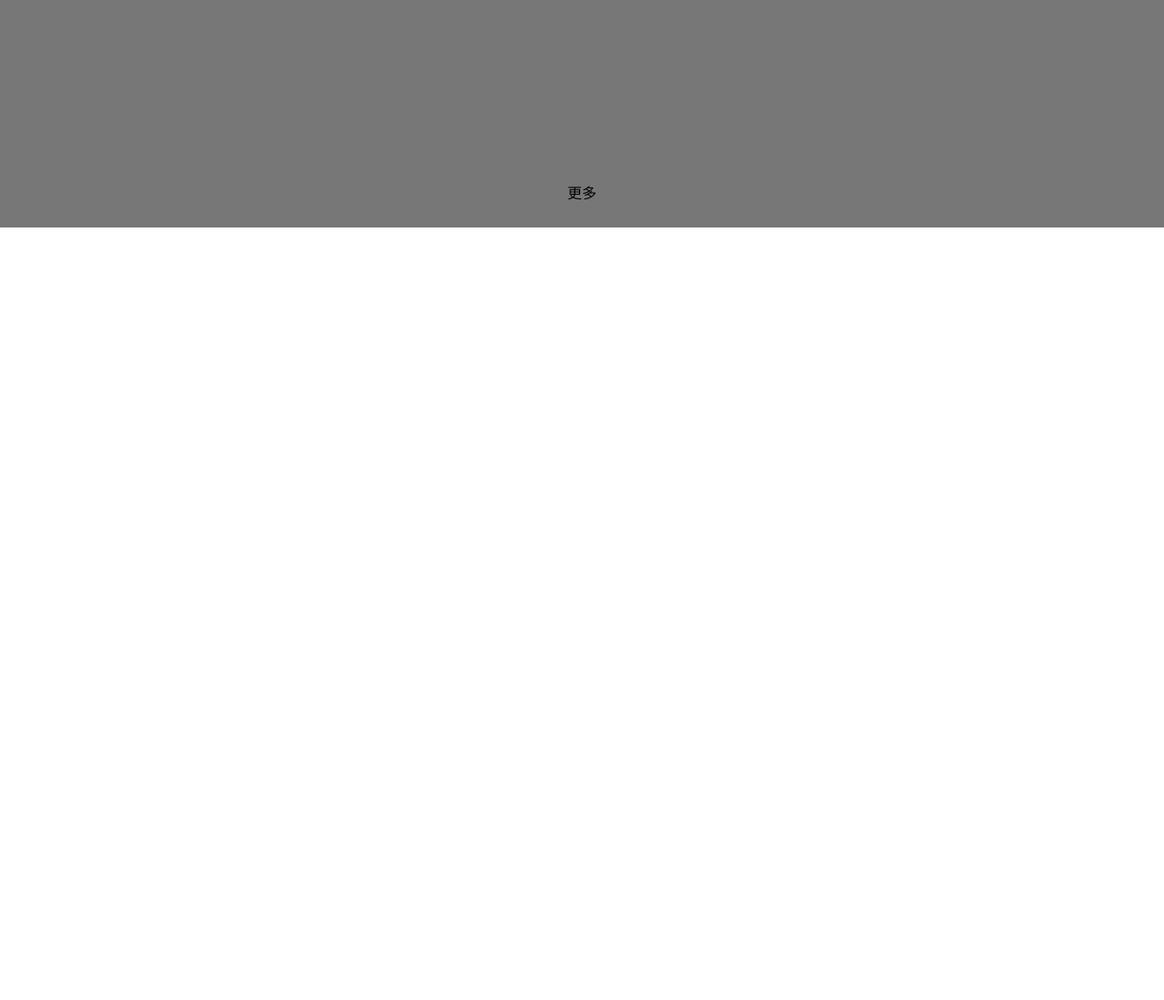
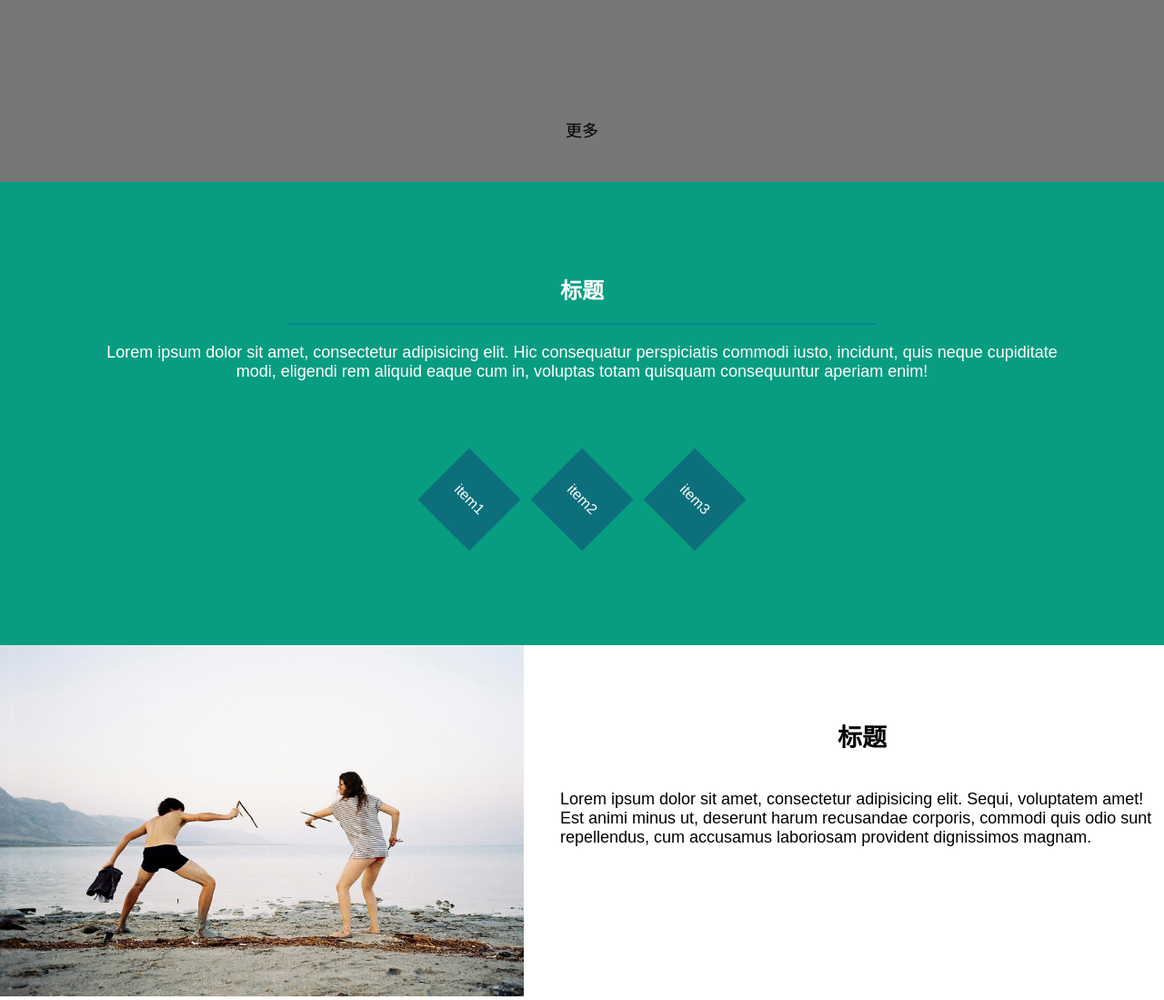
Before and after one commit to HONGzzz/myweb, a plain HTML site: page blog/blog.html in a window 1280 px wide. Shown: the part 500-1599 px from the top of the page at 91% size. Before the commit the page ends 800 px from the top, so only its background shows below. Drawn offline with Linux system fonts and the light colour scheme.

Commit message:
2017.2.25

```diff
--- a/blog/blog.html
+++ b/blog/blog.html
@@ -30,6 +30,33 @@
     </header>
 
     <div id="content">
+        <section class="one">
+            <div class="wrapper">
+                <div>
+                    <h2>标题</h2>
+                    <div class="hr"></div>
+                    <p class="sub-heading">Lorem ipsum dolor sit amet, consectetur adipisicing elit. Hic consequatur perspiciatis commodi iusto, incidunt, quis neque cupiditate modi, eligendi rem aliquid eaque cum in, voluptas totam quisquam consequuntur aperiam enim!</p>
+                </div>
+                <div class="icon-group">
+                    <span class="icon">item1</span>
+                    <span class="icon">item2</span>
+                    <span class="icon">item3</span>
+                </div>
+            </div>
+        </section>
+        <section class="two">
+            <div class="article-preview">
+                <div class="img-section">
+                    <img src="img/pic01.jpg" alt="">
+                </div>
+                <div class="text-section">
+                    <h2>标题</h2>
+                    <p>Lorem ipsum dolor sit amet, consectetur adipisicing elit. Sequi, voluptatem amet! Est animi minus ut, deserunt harum recusandae corporis, commodi quis odio sunt repellendus, cum accusamus laboriosam provident dignissimos magnam.</p>
+                </div>
+            </div>
+        </section>
+        <section class="three"></section>
+        <section class="four"></section>
 
     </div>
 
--- a/blog/css/main.css
+++ b/blog/css/main.css
@@ -1,3 +1,10 @@
+* {
+    margin: 0;
+    padding: 0;
+}
+.sub-heading{
+    font-size:18px;
+}
 nav {
     background: #ccc;
     height: 50px;
@@ -5,13 +12,11 @@ nav {
 
 #banner {
     background: #777;
-    height: 700px;
+    height: 650px;
 }
 
 nav ul {
     list-style: none;
-    padding: 0;
-    margin: 0;
     float: right;
 }
 
@@ -53,7 +58,8 @@ button {
 }
 
 #banner .inner .more {
-    margin-top: 250px;
+    font-size: 18px;
+    margin-top: 180px;
 }
 
 #banner .inner .sub-heading {
@@ -75,3 +81,69 @@ nav .logo {
     text-decoration: none;
     color: white;
 }
+
+.hr {
+    width: 100%;
+    margin: 0 auto;
+    height: 2px;
+    margin: 20px auto;
+}
+
+.icon-group{
+    margin: 70px 20px 0 20px;
+}
+.one {
+    text-align: center;
+    color: #fff;
+    background: #089D80;
+    padding: 100px 0;
+}
+
+.one .wrapper {
+    max-width: 1080px;
+    margin: 0 auto;
+}
+
+.one .hr {
+    background:#078494;
+    width: 60%;
+}
+
+.one .icon-group .icon{
+    display: inline-block;
+    height: 80px;
+    width: 80px;
+    transform: rotate(45deg);
+    background: #0D6F7C;
+    margin: 20px;
+    line-height: 80px;
+}
+
+.two .img-section {
+    width: 45%;
+}
+
+.two .img-section img {
+    width: 100%;
+}
+
+.two .text-section {
+    box-sizing: border-box;
+    padding: 40px 0 0 40px;
+    width: 55%;
+    font-size: 18px;
+}
+
+.two .text-section h2 {
+    text-align: center;
+    margin: 40px;
+}
+.article-preview > div {
+    float: left;
+}
+
+.article-preview::after {
+    content: '';
+    display: block;
+    clear: both;
+}
--- a/canvas/js/countdown.js
+++ b/canvas/js/countdown.js
@@ -17,8 +17,8 @@ window.onload = function () {
     WINDOW_HEIGHT = (document.documentElement.clientHeight || document.body.clientHeight) - 4;
     WINDOW_WIDTH = (document.documentElement.clientWidth || document.body.clientWidth) - 4;
     MARGIN_LEFT = Math.round(WINDOW_WIDTH / 6);
-    RADIUS = Math.round(WINDOW_WIDTH * 4 / 6 / 108) - 1;
-    MARGIN_TOP = Math.round(WINDOW_HEIGHT / 6);
+    RADIUS = Math.round(WINDOW_WIDTH * 4 / 6 / 108) -1;
+    MARGIN_TOP = Math.round(WINDOW_HEIGHT / 5);
 
     var canvas = document.getElementById("canvas");
     var context = canvas.getContext("2d");
```
Also changed, not shown: bootstrap-learn/main.html (added, +24 -0 lines).
